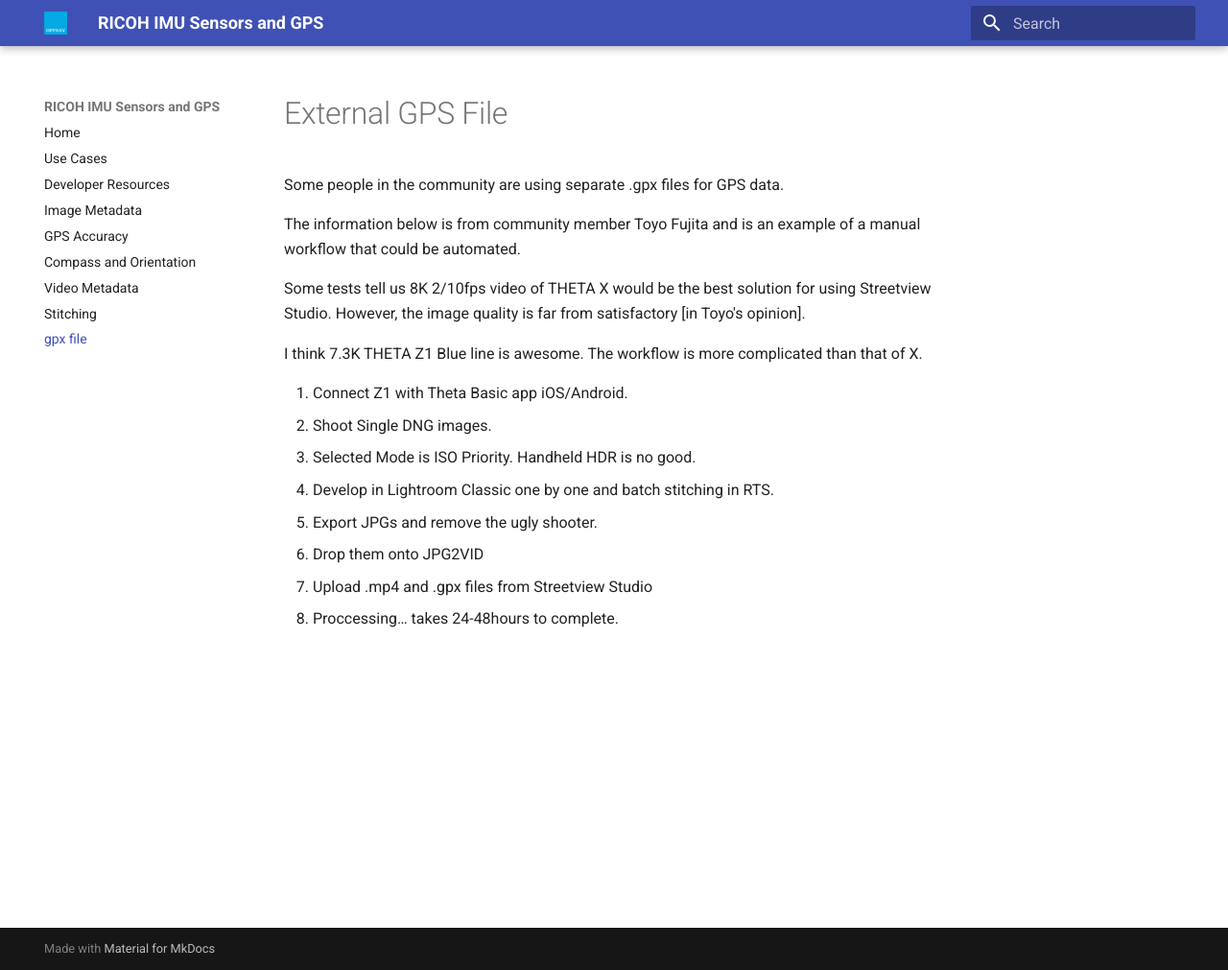
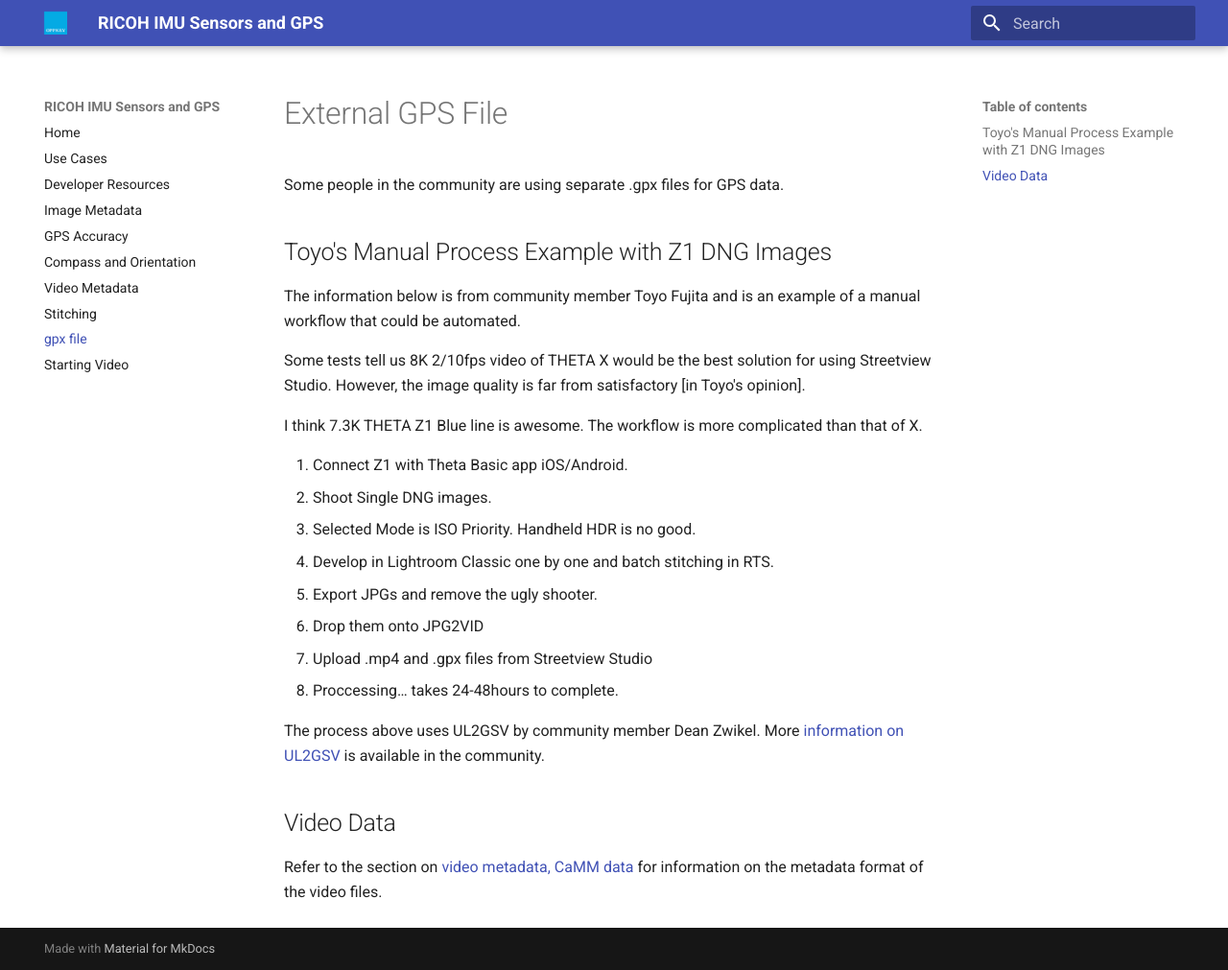
Before and after one commit to codetricity/theta-gis, an MkDocs documentation site: the page built from docs/external_gps.md, in a window 1280 px wide and 1011 px high. Shown: the whole window at 96% size. Built offline with MkDocs 1.6.1 and Material for MkDocs 9.7.7, drawn with Linux system fonts in a browser that asks for light colours.

Commit message:
added starting video

```diff
--- a/docs/external_gps.md
+++ b/docs/external_gps.md
@@ -1,6 +1,8 @@
 # External GPS File
 
 Some people in the community are  using separate .gpx files for GPS data.
+
+## Toyo's Manual Process Example with Z1 DNG Images
 
 The information below is from community member
 Toyo Fujita and is an example of a manual workflow that
@@ -18,3 +20,13 @@
 6. Drop them onto JPG2VID
 7. Upload .mp4 and .gpx files from Streetview Studio
 8. Proccessing… takes 24-48hours to complete.
+
+The process above uses UL2GSV by community member
+Dean Zwikel.  More [information on UL2GSV](https://community.theta360.guide/t/ul2gsv-updated-with-macos-support/8695?u=craig) is available
+in the community.
+
+
+## Video Data
+
+Refer to the section on [video metadata, CaMM data](/metadata_video) for information
+on the metadata format of the video files.
--- a/mkdocs.yml
+++ b/mkdocs.yml
@@ -16,3 +16,4 @@
   - Video Metadata: metadata_video.md
   - Stitching: stitching.md
   - gpx file: external_gps.md
+  - Starting Video: starting_video.md
```
Also changed, not shown: docs/starting_video.md (added, +17 -0 lines), docs/images/starting_video/bluetooth_clicker.png (added).
